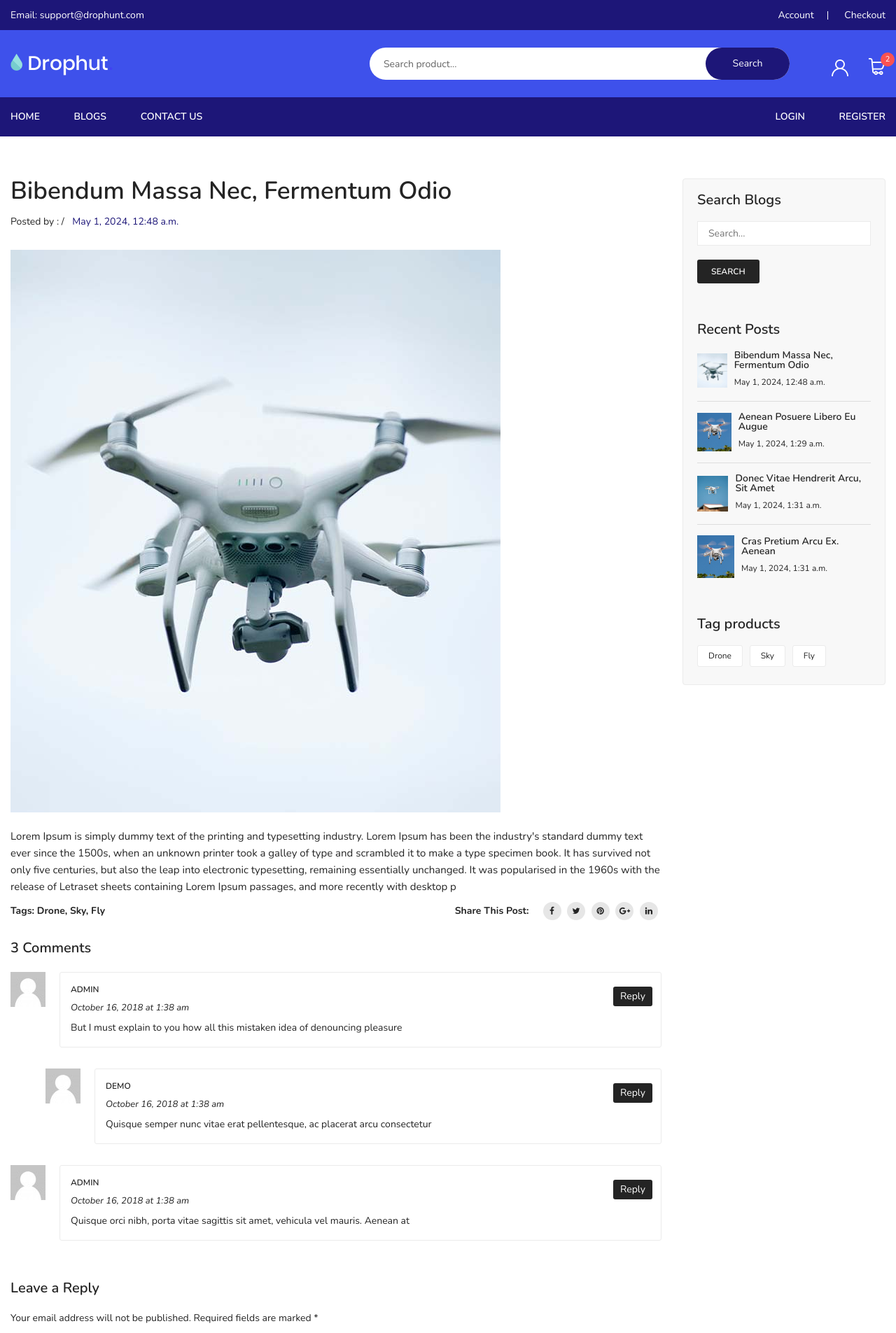
After one commit to Rod512/Drophut, a Django app: page /blog/2 in a window 1280 px wide. The commit adds this page. Shown: the top 1905 px of the page at 70% size. Run offline with Django 5.2, Linux system fonts and the light colour scheme; data comes from the database, SQL or seed files in the repository; both versions use the stored data as it was after the commit; some libraries are stand-ins or nearby versions; some web fonts are replaced.

Commit message:
feat: dynamic blogs

```diff
--- a/blog/urls.py
+++ b/blog/urls.py
@@ -1,5 +1,6 @@
 from django.urls import path
 from . import views
 urlpatterns = [
-    path('blogs', views.blogs, name='blogs')
+    path('blogs', views.blogs, name='blogs'),
+    path('blog/<int:blog_id>', views.blog, name= 'blog'),
 ]
--- a/blog/views.py
+++ b/blog/views.py
@@ -1,19 +1,15 @@
-from django.shortcuts import render
-from django.core.paginator import Paginator,EmptyPage,PageNotAnInteger
+from django.shortcuts import render,get_object_or_404
 from .models import Blogs
 
 def blogs(request):
     blogs = Blogs.objects.all()
     return render(request, 'blog/blogs.html', {'blogs': blogs})
 
-
-def paginator(request):
-    blogs = Blogs.objects.order_by('-list_date').filter(is_published=True)
-    paginator = Paginator(blogs, 2)
-
-    page = request.GET.get('page')
-    paged_listings = paginator.get_page(page)
+def blog(request,blog_id):
+    blog = get_object_or_404(Blogs, pk = blog_id)
+    blogs = Blogs.objects.all()
     context = {
-        'blogs': paged_listings,
+        'blog': blog,
+        'blogs' : blogs
     }
-    return render(request, 'blog/blogs.html', context)
+    return render(request, 'blog/blog.html',context)
--- /dev/null
+++ b/templates/blog/blog.html
@@ -0,0 +1,173 @@
+{% extends "base.html" %}
+{% block content %}
+
+<!--blog body area start-->
+<div class="blog_details mt-60">
+    <div class="container">
+        <div class="row">
+
+            <div class="col-lg-9 col-md-12">
+                <!--blog grid area start-->
+                <div class="blog_wrapper">
+                    <article class="single_blog">
+                        <figure>
+                           <div class="post_header">
+                               <h3 class="post_title">{{blog.title}}</h3>
+                                <div class="blog_meta">
+                                    <span class="author">Posted by : {% if user.is_superuser %}
+                                            <a href="#">{{user.username}}</a>
+                                        {% endif %}  / </span>
+                                    <span class="post_date"><a href="#">{{blog.date_posted}}</a></span>
+                                </div>
+                            </div>
+                            <div class="blog_thumb">
+                               <a href="#"><img src="{{blog.blog_img.url}}" alt=""></a>
+                           </div>
+                           <figcaption class="blog_content">
+                                <div class="post_content">
+                                    <p>{{blog.details}}</p>
+                                </div>
+                                <div class="entry_content">
+                                    <div class="post_meta">
+                                        <span>Tags: </span>
+                                        <span><a href="#">Drone, </a></span>
+                                        <span><a href="#">Sky, </a></span>
+                                        <span><a href="#">Fly</a></span>
+                                    </div>
+
+                                    <div class="social_sharing">
+                                        <p>share this post:</p>
+                                        <ul>
+                                            <li><a href="#" title="facebook"><i class="fa fa-facebook"></i></a></li>
+                                            <li><a href="#" title="twitter"><i class="fa fa-twitter"></i></a></li>
+                                            <li><a href="#" title="pinterest"><i class="fa fa-pinterest"></i></a></li>
+                                            <li><a href="#" title="google+"><i class="fa fa-google-plus"></i></a></li>
+                                            <li><a href="#" title="linkedin"><i class="fa fa-linkedin"></i></a></li>
+                                        </ul>
+                                    </div>
+                                </div>
+                           </figcaption>
+                        </figure>
+                    </article>
+                    <div class="comments_box">
+                        <h3>3 Comments	</h3>
+                        <div class="comment_list">
+                            <div class="comment_thumb">
+                                <img src="assets/img/blog/comment3.png.jpg" alt="">
+                            </div>
+                            <div class="comment_content">
+                                <div class="comment_meta">
+                                    <h5><a href="#">Admin</a></h5>
+                                    <span>October 16, 2018 at 1:38 am</span>
+                                </div>
+                                <p>But I must explain to you how all this mistaken idea of denouncing pleasure</p>
+                                <div class="comment_reply">
+                                    <a href="#">Reply</a>
+                                </div>
+                            </div>
+
+                        </div>
+                        <div class="comment_list list_two">
+                            <div class="comment_thumb">
+                                <img src="assets/img/blog/comment3.png.jpg" alt="">
+                            </div>
+                            <div class="comment_content">
+                                <div class="comment_meta">
+                                    <h5><a href="#">Demo</a></h5>
+                                    <span>October 16, 2018 at 1:38 am</span>
+                                </div>
+                                <p>Quisque semper nunc vitae erat pellentesque, ac placerat arcu consectetur</p>
+                                <div class="comment_reply">
+                                    <a href="#">Reply</a>
+                                </div>
+                            </div>
+                        </div>
+                        <div class="comment_list">
+                            <div class="comment_thumb">
+                                <img src="assets/img/blog/comment3.png.jpg" alt="">
+                            </div>
+                            <div class="comment_content">
+                                <div class="comment_meta">
+                                    <h5><a href="#">Admin</a></h5>
+                                    <span>October 16, 2018 at 1:38 am</span>
+                                </div>
+                                <p>Quisque orci nibh, porta vitae sagittis sit amet, vehicula vel mauris. Aenean at</p>
+                                <div class="comment_reply">
+                                    <a href="#">Reply</a>
+                                </div>
+                            </div>
+                        </div>
+                    </div>
+                    <div class="comments_form">
+                        <h3>Leave a Reply </h3>
+                        <p>Your email address will not be published. Required fields are marked *</p>
+                        <form action="#">
+                            <div class="row">
+                                <div class="col-12">
+                                    <label for="review_comment">Comment </label>
+                                    <textarea name="comment" id="review_comment" ></textarea>
+                                </div>
+                                <div class="col-lg-4 col-md-4">
+                                    <label for="author">Name</label>
+                                    <input id="author"  type="text">
+
+                                </div>
+                                <div class="col-lg-4 col-md-4">
+                                    <label for="email">Email </label>
+                                    <input id="email"  type="text">
+                                </div>
+                                <div class="col-lg-4 col-md-4">
+                                    <label for="website">Website </label>
+                                    <input id="website"  type="text">
+                                </div>
+                            </div>
+                            <button class="button" type="submit">Post Comment</button>
+                         </form>
+                    </div>
+
+                </div>
+                <!--blog grid area start-->
+            </div>
+            <!--sidebar widget start-->
+            <div class="col-lg-3 col-md-12">
+                <div class="blog_sidebar_widget">
+                    <div class="widget_list widget_search">
+                        <h3>Search  Blogs</h3>
+                        <form action="#">
+                            <input placeholder="Search..." type="text">
+                            <button type="submit">search</button>
+                        </form>
+                    </div>
+                    <div class="widget_list widget_post">
+                        <h3>Recent Posts</h3>
+                        {% for blog in blogs %}
+                            <div class="post_wrapper">
+                                <div class="post_thumb">
+                                    <a href="blog-details.html"><img src="{{blog.blog_img.url}}" alt=""></a>
+                                </div>
+                                <div class="post_info">
+                                    <h3><a href="{% url 'blog' blog.id %}">{{blog.title}}</a></h3>
+                                    <span>{{blog.date_posted}}</span>
+                                </div>
+                            </div>
+                        {% endfor %}
+                    </div>
+                    <div class="widget_list widget_tag">
+                        <h3>Tag products</h3>
+                        <div class="tag_widget">
+                            <ul>
+                                <li><a href="#">Drone</a></li>
+                                <li><a href="#">Sky</a></li>
+                                <li><a href="#">Fly</a></li>
+                            </ul>
+                        </div>
+                    </div>
+                </div>
+            </div>
+        </div>
+    </div>
+</div>
+<!--blog section area end-->
+
+
+{% endblock content %}
--- a/templates/blog/blogs.html
+++ b/templates/blog/blogs.html
@@ -49,7 +49,7 @@
                                                 <p>{{blog.details |truncatewords:20}}</p>
                                             </div>
                                             <footer class="readmore_button">
-                                                <a href="blog-details.html">read more</a>
+                                                <a href="{% url 'blog' blog.id %}">read more</a>
                                             </footer>
                                         </figcaption>
                                     </figure>
@@ -81,7 +81,7 @@
                                     <a href="blog-details.html"><img src="{{blog.blog_img.url}}" alt=""></a>
                                 </div>
                                 <div class="post_info">
-                                    <h3><a href="blog-details.html">{{blog.title}}</a></h3>
+                                    <h3><a href="{% url 'blog' blog.id %}">{{blog.title}}</a></h3>
                                     <span>{{blog.date_posted}}</span>
                                 </div>
                             </div>
```
Also changed, not shown: blog/migrations/0004_blogs_img1_blogs_img2_blogs_img3_blogs_img4.py (added), blog/migrations/0005_remove_blogs_img1_remove_blogs_img2_and_more.py (added), blog/models.py (line endings or trailing spaces), db.sqlite3.
